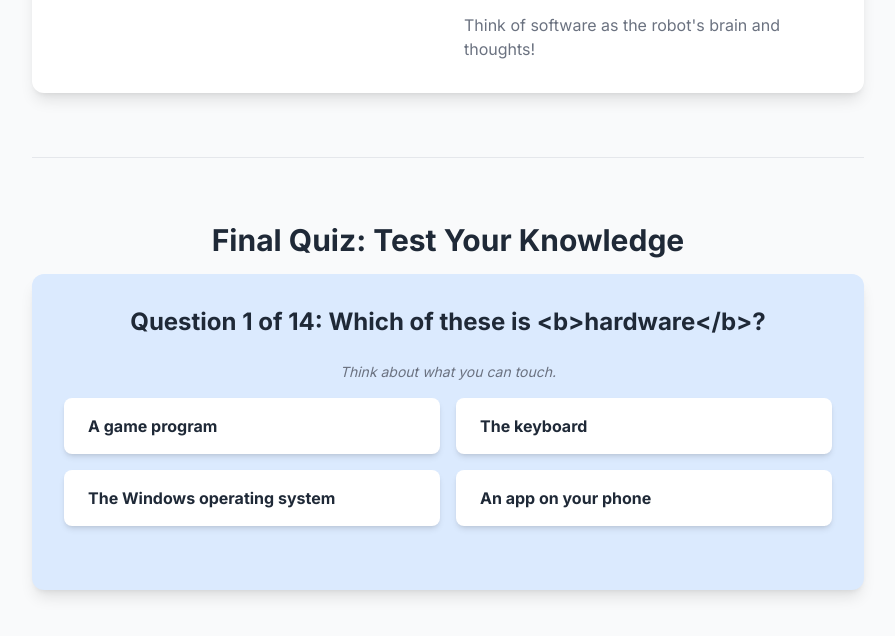
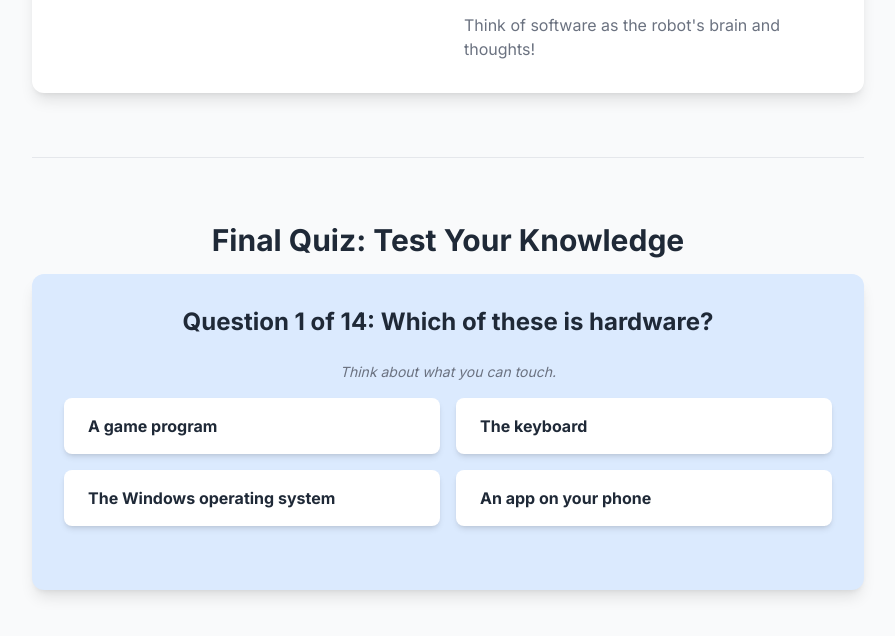
Before and after one commit to boodscode237/tech-eng-test, a plain HTML site: page index.html in a window 1280 px wide. Shown: the part 1161-1797 px from the top of the page, without its empty margins (192-1087 px from the left). Drawn offline with nearby package versions, Linux system fonts and the light colour scheme.

Commit message:
Update index.html

```diff
--- a/index.html
+++ b/index.html
@@ -105,7 +105,7 @@
         const quizQuestions = [
             // --- 10 Easy Questions ---
             {
-                question: "Which of these is <b>hardware</b>?",
+                question: "Which of these is hardware?",
                 hint: "Think about what you can touch.",
                 options: [
                     { text: "A game program", isCorrect: false, rationale: "A game program is software; you cannot touch it." },
@@ -115,7 +115,7 @@
                 ]
             },
             {
-                question: "Which of these is <b>software</b>?",
+                question: "Which of these is software?",
                 hint: "Think about what you cannot touch.",
                 options: [
                     { text: "The computer's mouse", isCorrect: false, rationale: "The mouse is a physical device, so it is hardware." },
@@ -125,7 +125,7 @@
                 ]
             },
             {
-                question: "What is the <b>CPU</b>?",
+                question: "What is the CPU?",
                 hint: "It's the computer's 'brain'.",
                 options: [
                     { text: "A type of software", isCorrect: false, rationale: "The CPU is a physical chip inside the computer, so it is hardware." },
@@ -135,7 +135,7 @@
                 ]
             },
             {
-                question: "Which device is used for <b>input</b>?",
+                question: "Which device is used for input?",
                 hint: "Input sends information TO the computer.",
                 options: [
                     { text: "A speaker", isCorrect: false, rationale: "A speaker is an output device because it gives you sound FROM the computer." },
@@ -155,7 +155,7 @@
                 ]
             },
             {
-                question: "What is the purpose of a <b>storage drive</b>?",
+                question: "What is the purpose of a storage drive?",
                 hint: "Think about saving files.",
                 options: [
                     { text: "To make the computer faster right now", isCorrect: false, rationale: "RAM helps the computer work faster for current tasks." },
@@ -165,7 +165,7 @@
                 ]
             },
             {
-                question: "What is the </b>motherboard</b>?",
+                question: "What is the motherboard?",
                 hint: "It's the main board inside the computer that connects everything.",
                 options: [
                     { text: "The brain of the computer", isCorrect: false, rationale: "The CPU is the brain of the computer." },
@@ -175,7 +175,7 @@
                 ]
             },
             {
-                question: "What is the purpose of <b>RAM</b>?",
+                question: "What is the purpose of RAM?",
                 hint: "It's the computer's 'short memory'.",
                 options: [
                     { text: "To save files forever", isCorrect: false, rationale: "The storage drive saves files forever." },
@@ -185,7 +185,7 @@
                 ]
             },
             {
-                question: "You turn off the computer. What happens to the information in <b>RAM</b>?",
+                question: "You turn off the computer. What happens to the information in RAM?",
                 hint: "RAM is short-term memory.",
                 options: [
                     { text: "It is saved to the storage drive.", isCorrect: false, rationale: "You must save the file yourself for it to move to storage." },
@@ -195,7 +195,7 @@
                 ]
             },
             {
-                question: "The <b>Operating System (OS)</b> is a type of...",
+                question: "The Operating System (OS) is a type of...",
                 hint: "Can you touch it?",
                 options: [
                     { text: "Hardware", isCorrect: false, rationale: "The OS is a program, so it is software." },
```
